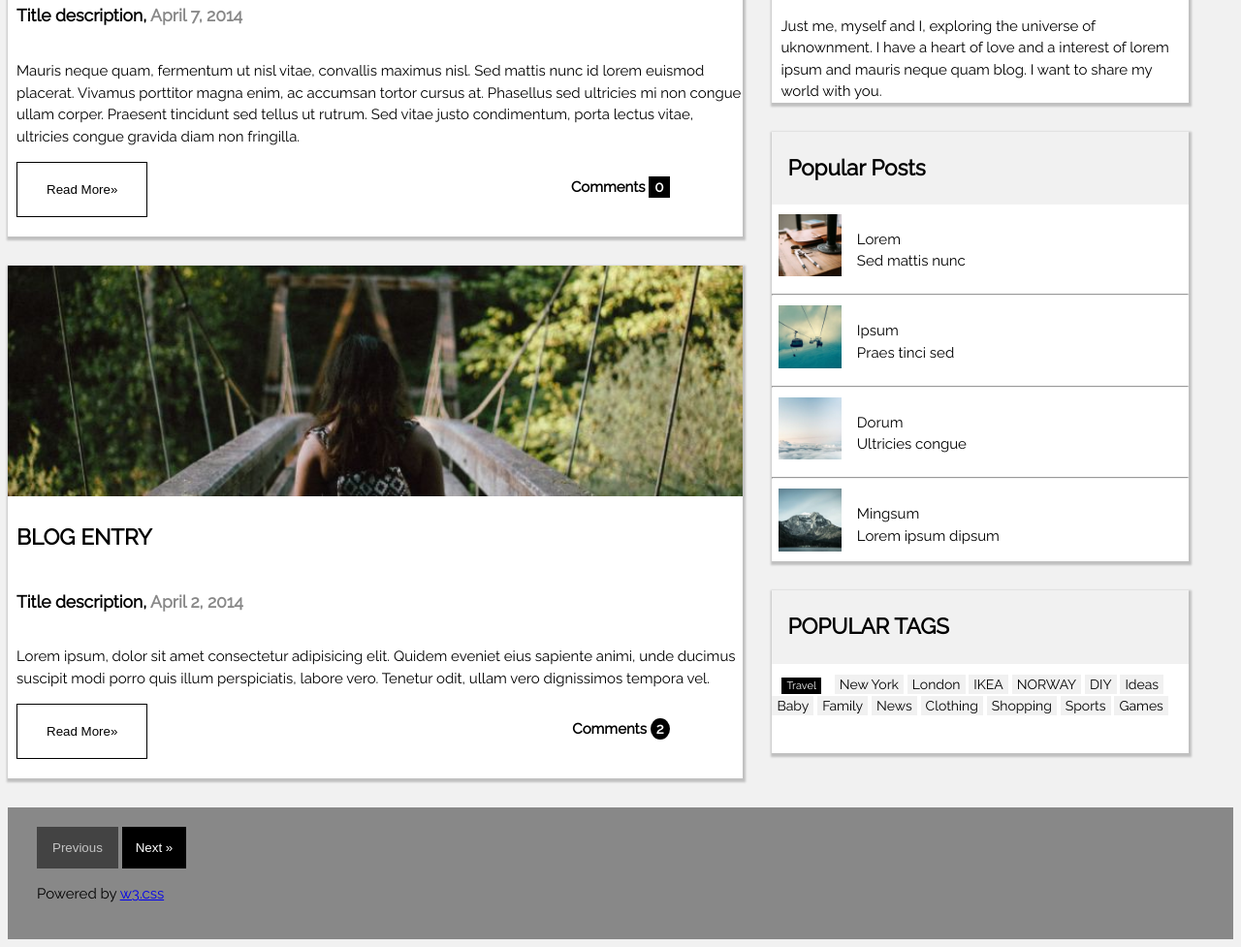
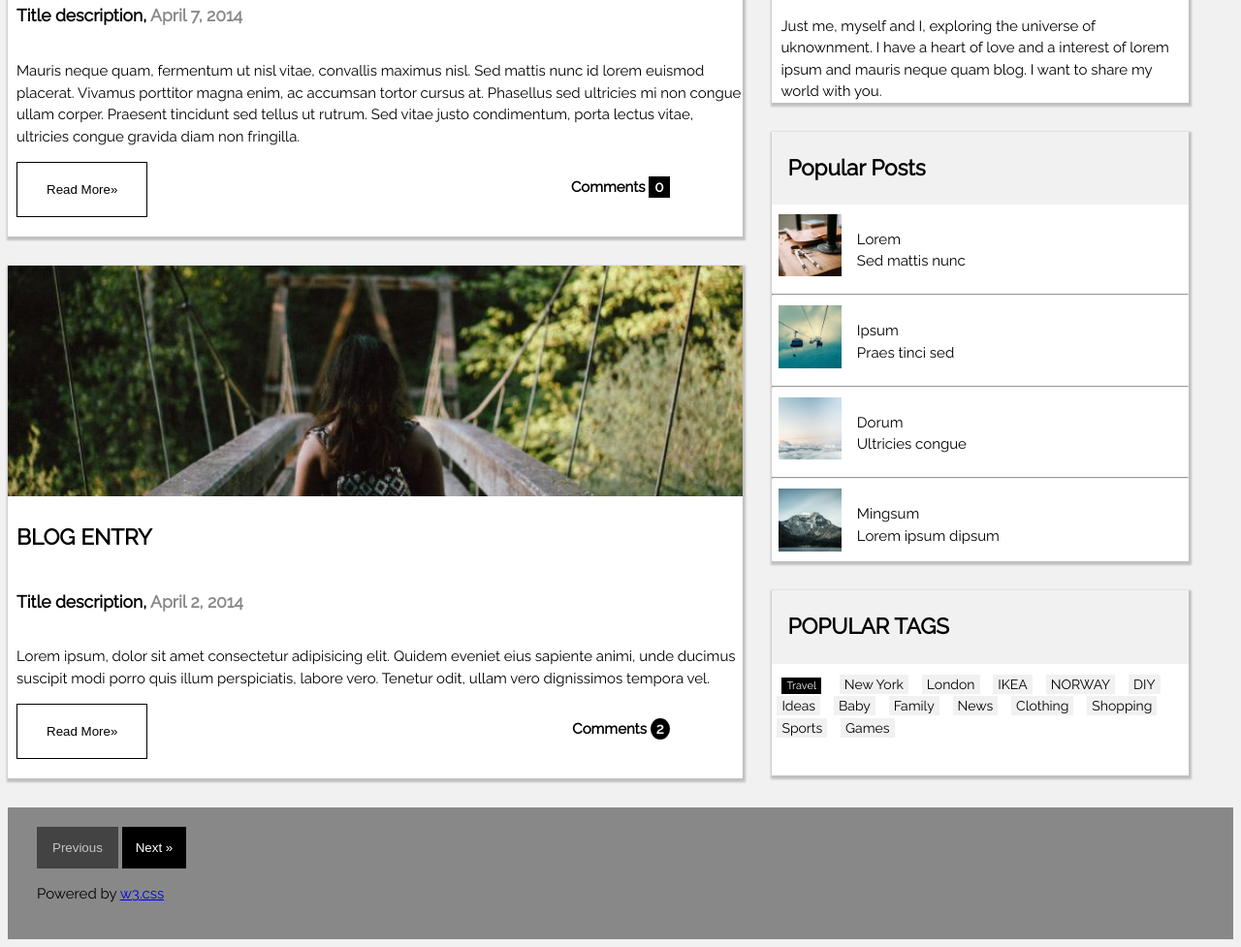
Before and after one commit to Godden13/my-blog-project, a plain HTML site: page index.html in a window 1280 px wide. Shown: the part 581-1558 px from the top of the page at 97% size. Drawn offline with Linux system fonts and the light colour scheme.

Commit message:
correct linter errors

```diff
--- a/assets/styles/style.css
+++ b/assets/styles/style.css
@@ -198,9 +198,8 @@ h3 {
 .tag {
   background-color: #f1f1f1;
   font-size: 14px;
-  margin-bottom: 40px;
   padding: 2px 5px;
-  margin: 5px 0;
+  margin: 5px;
 }
 
 #t2 {
```
